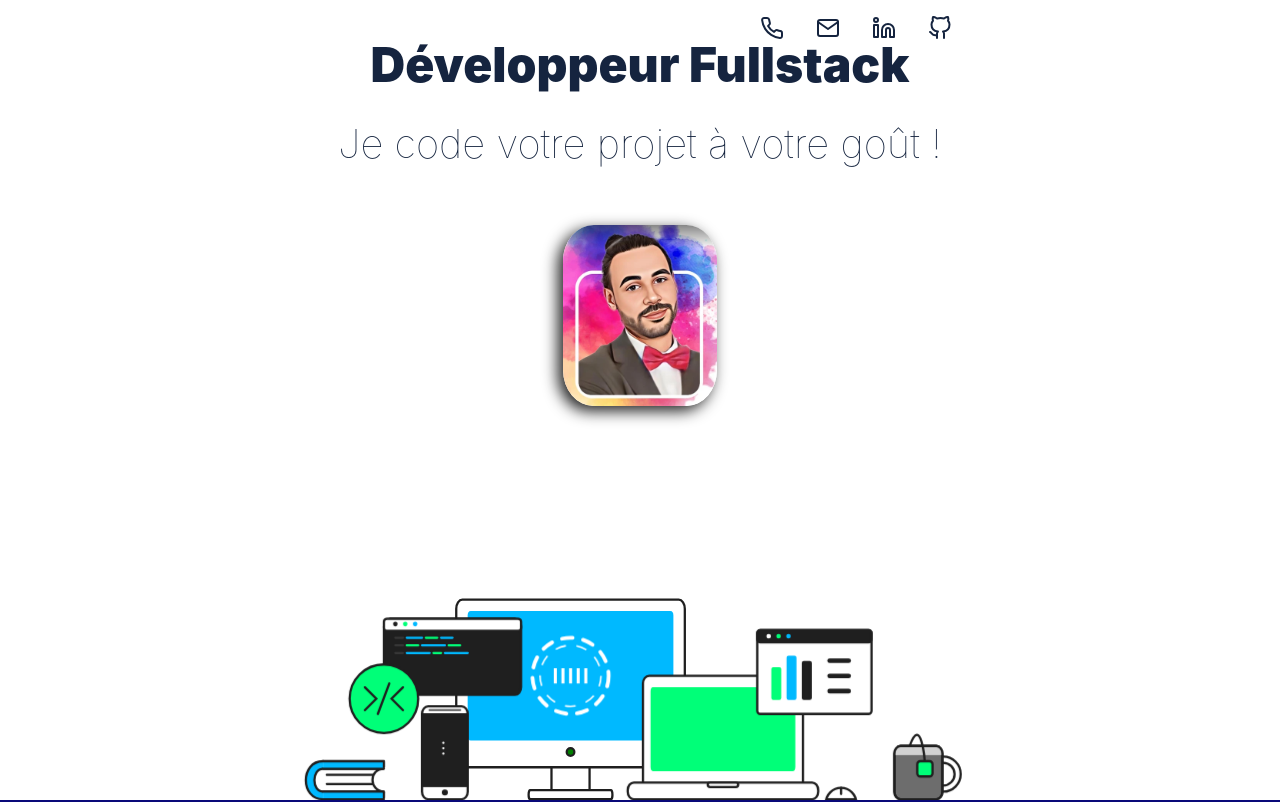
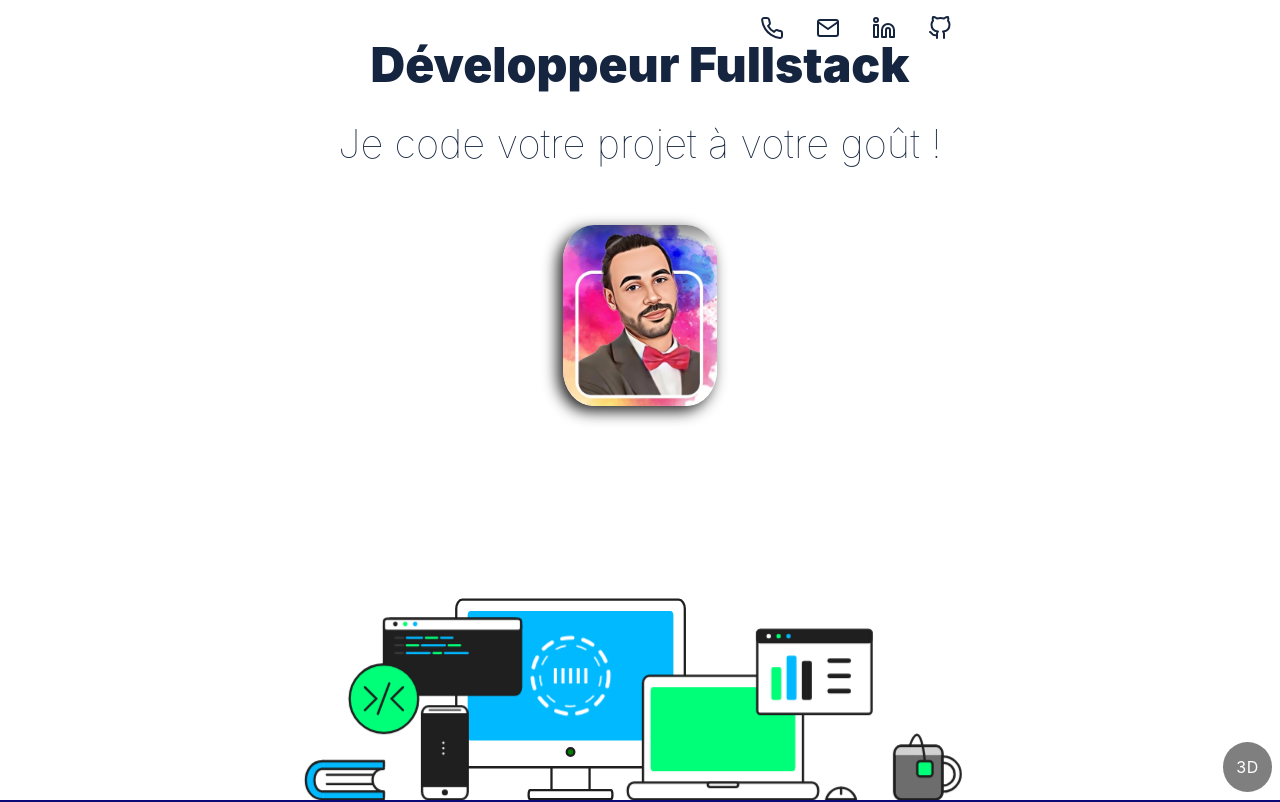
Before and after one commit to kfill420/Portfolio2, a React (Vite) app: page / in a window 1280 px wide. Shown: the top 802 px of the page. Built offline with nearby package versions, Linux system fonts and the light colour scheme.

Commit message:
feat: other scene not visible

```diff
--- a/src/App.css
+++ b/src/App.css
@@ -1 +1,17 @@
 #root {}
+
+.versionSetter {
+  z-index: 20;
+  position: fixed;
+  bottom: 8px;
+  right: 8px;
+  background-color: orange;
+  padding: 0.8rem 0.8rem;
+  font-size: 1rem;
+  color: white;
+  background-color: rgba(0, 0, 0, 0.5);
+  border: none;
+  border-radius: 50%;
+  cursor: pointer;
+  letter-spacing: 0.05em;
+}
--- a/src/App.tsx
+++ b/src/App.tsx
@@ -70,13 +70,17 @@
     }
   }, [data]);
 
+  const handleVersionToggle = () => {
+    setWebsiteVersion(WebsiteVersion === 1 ? 2 : 1);
+  };
+
   return (
     <>
       {
         WebsiteVersion === 2 && (
           <div className="app" style={{ overflow: "hidden", height: "100vh", width: "100vw", scrollbarWidth: "none", visibility: composerReady ? 'visible' : 'hidden' }}>
 
-            <Navigat activeScene={sceneIndex} setSceneIndex={setSceneIndex} setParameterIsOpen={setParameterIsOpen} />
+            <Navigat activeScene={sceneIndex} setSceneIndex={setSceneIndex} setParameterIsOpen={setParameterIsOpen} handleVersionToggle={handleVersionToggle} />
 
             <Canvas shadows dpr={[1, 1.5]}>
               {!composerReady && <Loader />}
@@ -109,6 +113,7 @@
       {
         WebsiteVersion === 1 && (
           <div style={{ overflow: "hidden", backgroundColor: "white" }}>
+            <button className="versionSetter" onClick={handleVersionToggle}>{WebsiteVersion === 1 ? "3D" : "2D"}</button>
             <Presentation enterprise={data} />
             <Draw />
             <Skills />
--- a/src/components/v2/subComponents/Navigator/Navigator.scss
+++ b/src/components/v2/subComponents/Navigator/Navigator.scss
@@ -1,15 +1,18 @@
+@use '../../../../styles/variables.scss' as *;
+
 .navigat {
   position: absolute;
   bottom: 2%;
   left: 50%;
   transform: translateX(-50%);
   display: flex;
-  gap: 10px;
+  gap: 6px;
   z-index: 10;
 
+
   &_button {
-    padding: 0.5rem 1rem;
-    font-size: 1rem;
+    padding: 0.3rem 0.8rem;
+    font-size: 0.8rem;
     color: white;
     background-color: rgba(0, 0, 0, 0.5);
     border: none;
@@ -17,6 +20,16 @@
     cursor: pointer;
     letter-spacing: 0.05em;
     transition: background-color 0.5s ease, color 0.5s ease, transform 0.3s ease, letter-spacing 0.5s ease;
+
+    @include media(tablet) {
+      font-size: 1rem;
+      padding: 0.5rem 1rem;
+    }
+
+    @include media(desktop) {
+      font-size: 1rem;
+      padding: 0.4rem 0.8rem;
+    }
 
     &:hover {
       background-color: rgba(255, 255, 255, 0.3);
@@ -29,5 +42,7 @@
       letter-spacing: 0.10em;
     }
 
+
+
   }
 }
--- a/src/components/v2/subComponents/Navigator/Navigator.tsx
+++ b/src/components/v2/subComponents/Navigator/Navigator.tsx
@@ -1,6 +1,6 @@
 import './Navigator.scss'
 
-export default function Navigat({ activeScene, setSceneIndex, setParameterIsOpen }: { activeScene: number, setSceneIndex: (index: number) => void, setParameterIsOpen: (isOpen: boolean) => void }) {
+export default function Navigat({ activeScene, setSceneIndex, setParameterIsOpen, handleVersionToggle }: { activeScene: number, setSceneIndex: (index: number) => void, setParameterIsOpen: (isOpen: boolean) => void, handleVersionToggle: () => void }) {
 
   const handleNavigate = (index: number) => {
     if (activeScene === 2) setParameterIsOpen(false);
@@ -14,6 +14,7 @@
       <button className={`navigat_button ${activeScene === 0 ? 'active' : ''}`} onClick={() => handleNavigate(0)}>Portfolio</button>
       <button className={`navigat_button ${activeScene === 1 ? 'active' : ''}`} onClick={() => handleNavigate(1)}>Projets</button>
       <button className={`navigat_button ${activeScene === 2 ? 'active' : ''}`} onClick={() => handleNavigate(2)}>Compétences</button>
+      <button className="navigat_button" onClick={() => handleVersionToggle()}>2D</button>
     </div>
   )
 }
--- a/src/components/v2/subComponents/SceneManager/SceneManager.tsx
+++ b/src/components/v2/subComponents/SceneManager/SceneManager.tsx
@@ -28,9 +28,21 @@
   return (
     <animated.group position={position.to((x, y, z) => [x, y, z])}>
       <CameraController activeScene={activeScene} />
-      <Presentation activeScene={activeScene} position={[0, 0, 0]} onComposerReady={onComposerReady} />
-      <ProjectsList activeScene={activeScene} position={[40, 1.4, 12]} setFocusIndex={setFocusIndex} />
-      <SkillsList position={[80, 0, 0]} deviceType={deviceType} selectedTech={selectedTech} setSelectedTech={setSelectedTech} organizedView={organizedView} radius={radius} speed={speed} />
+      {
+        activeScene === 0 && (
+          <Presentation activeScene={activeScene} position={[0, 0, 0]} onComposerReady={onComposerReady} />
+        )
+      }
+      {
+        activeScene === 1 && (
+          <ProjectsList activeScene={activeScene} position={[40, 1.4, 12]} setFocusIndex={setFocusIndex} />
+        )
+      }
+      {
+        activeScene === 2 && (
+          <SkillsList position={[80, 0, 0]} deviceType={deviceType} selectedTech={selectedTech} setSelectedTech={setSelectedTech} organizedView={organizedView} radius={radius} speed={speed} />
+        )
+      }
     </animated.group>
   );
 }
```
